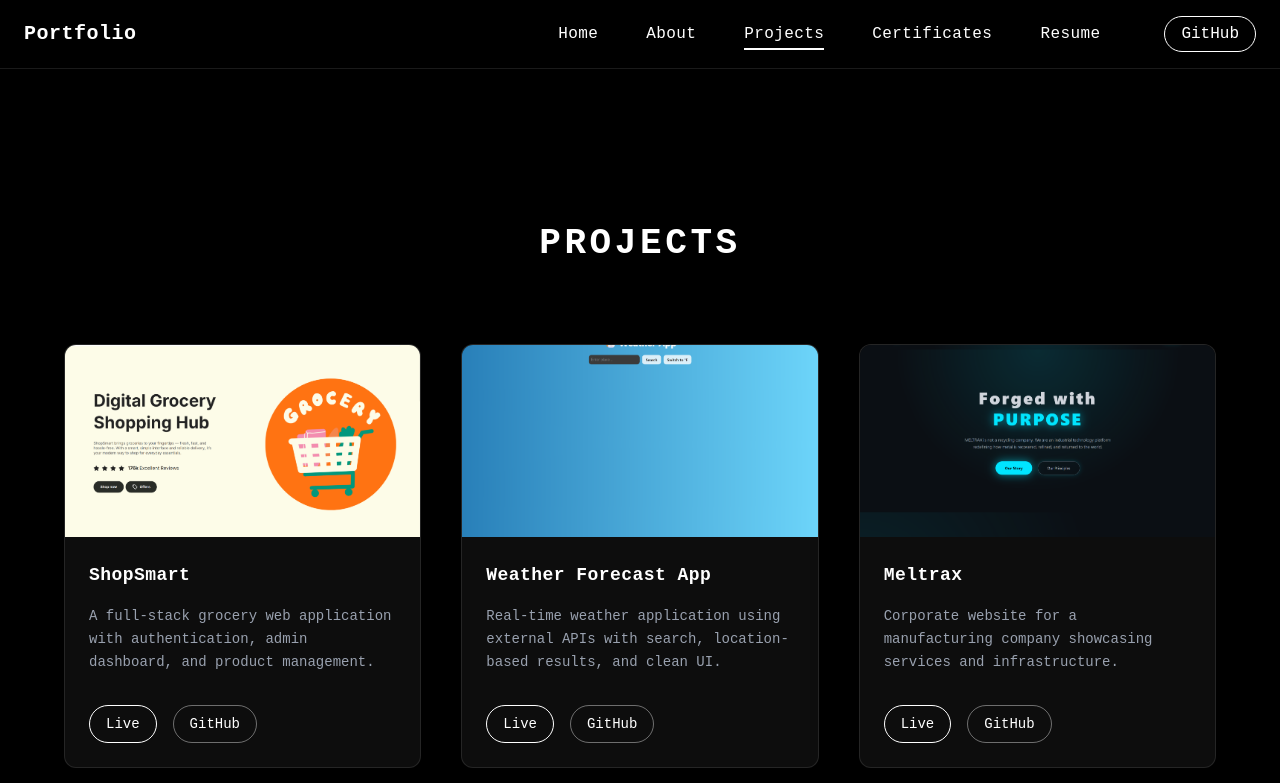
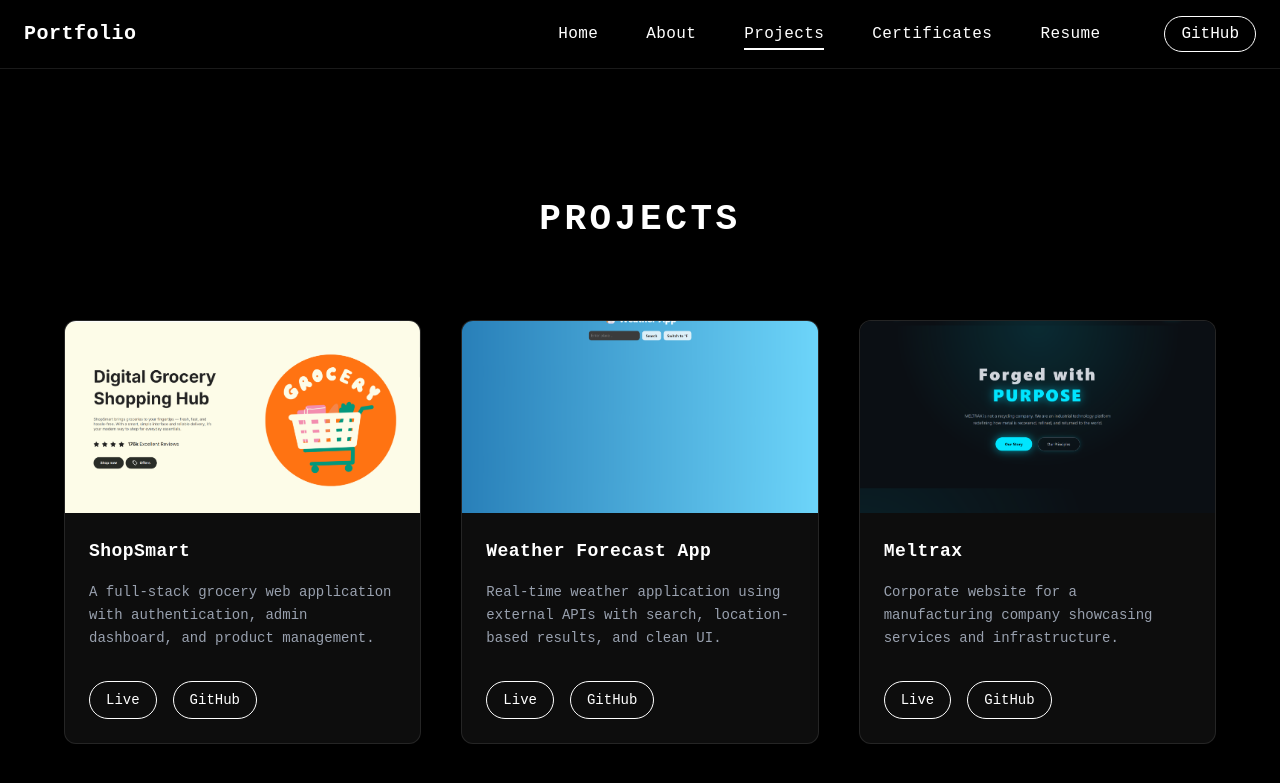
Before and after one commit to BIMALA-VENU-MADHAV/Portfolio, a React (Vite) app: page /projects in a window 1280 px wide. Shown: the top 783 px of the page. Built offline with nearby package versions, Linux system fonts and the light colour scheme; a web font is replaced by a local one.

Commit message:
Portfolio

```diff
--- a/src/App.jsx
+++ b/src/App.jsx
@@ -17,7 +17,7 @@ function App() {
     <div className="min-h-screen flex flex-col bg-black text-white">
       <Header />
 
-      <main className="flex-grow px-6 py-24">
+      <main className="flex-grow px-6 py-18">
         <AnimatePresence mode="wait">
           <Routes location={location} key={location.pathname}>
             <Route path="/" element={<Home />} />
--- a/src/Pages/Home.jsx
+++ b/src/Pages/Home.jsx
@@ -105,14 +105,14 @@ const Home = () => {
 
         <div className="flex items-center gap-4 pt-4">
           <a
-            href="/project"
+            href="/projects"
             className="px-6 py-2 border border-white text-base rounded-full hover:bg-white hover:text-black transition"
           >
             View Work
           </a>
           <a
             href="/resume"
-            className="px-6 py-2 border border-white/40 text-base rounded-full hover:border-white transition"
+            className="px-6 py-2 border border-white text-base rounded-full hover:bg-white hover:text-black transition"
           >
             Resume
           </a>
--- a/src/Pages/Project.jsx
+++ b/src/Pages/Project.jsx
@@ -93,7 +93,7 @@ const Project = () => {
                     href={project.github}
                     target="_blank"
                     rel="noopener noreferrer"
-                    className="px-4 py-2 border border-white/40 text-sm rounded-full hover:border-white transition"
+                    className="px-4 py-2 border border-white text-sm rounded-full hover:bg-white hover:text-black transition"
                   >
                     GitHub
                   </a>
```
